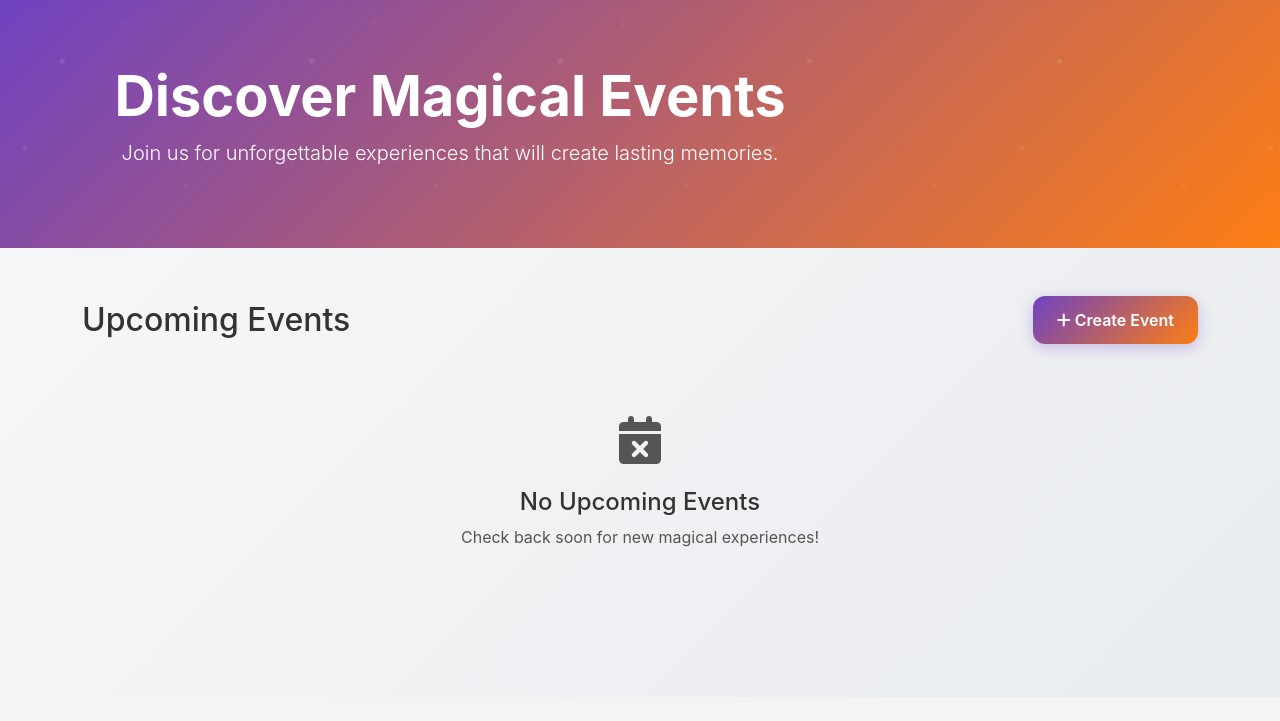
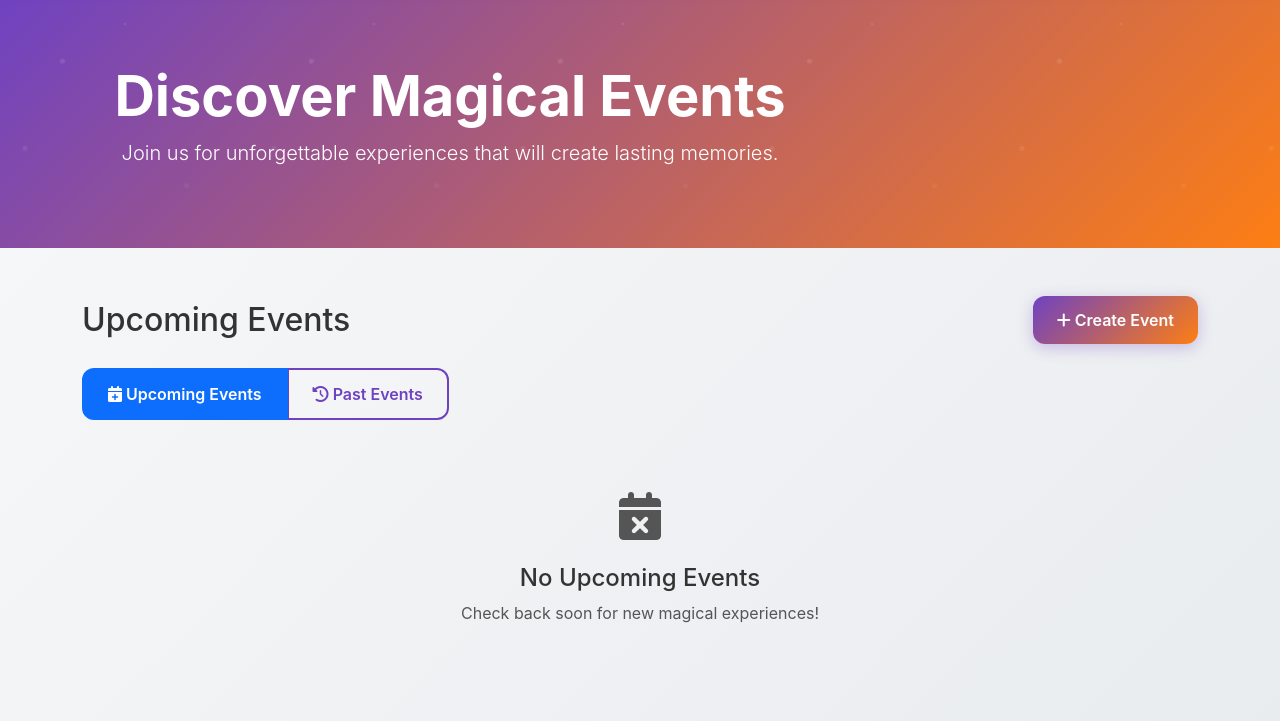
Before and after one commit to SakhelaTheInvincible/MERP, a Django app: page / in a window 1280 px wide. Shown: the part 104-825 px from the top of the page. Before the commit the page ends 651 px from the top, so only its background shows below. Run offline with Django 5.2, Linux system fonts and the light colour scheme; tables that the repository leaves empty hold one stand-in row (values such as "Sample post"); some libraries are stand-ins or nearby versions.

Commit message:
Feature - Seperate events by upcoming and past events

```diff
--- a/events/urls.py
+++ b/events/urls.py
@@ -4,6 +4,8 @@
 urlpatterns = [
     # API endpoints
     path('api/events/', views.EventListView.as_view(), name='api-events-list'),
+    path('api/events/upcoming/', views.UpcomingEventsView.as_view(), name='api-events-upcoming'),
+    path('api/events/past/', views.PastEventsView.as_view(), name='api-events-past'),
     path('api/events/create/', views.EventCreateView.as_view(), name='api-event-create'),
     path('api/events/<int:pk>/', views.EventDetailView.as_view(), name='api-event-detail'),
     path('api/registrations/', views.RegistrationCreateView.as_view(), name='api-registration-create'),
--- a/events/views.py
+++ b/events/views.py
@@ -35,12 +35,30 @@
 
 
 class EventListView(generics.ListAPIView):
-    """List all upcoming events"""
+    """List all events - deprecated, use UpcomingEventsView or PastEventsView instead"""
     serializer_class = EventSerializer
 
     def get_queryset(self):
         # Show all events for now (can be filtered later if needed)
         return Event.objects.all().order_by('start_date')
+
+
+class UpcomingEventsView(generics.ListAPIView):
+    """List all upcoming events (end date is in the future)"""
+    serializer_class = EventSerializer
+
+    def get_queryset(self):
+        now = timezone.now()
+        return Event.objects.filter(end_date__gt=now).order_by('start_date')
+
+
+class PastEventsView(generics.ListAPIView):
+    """List all past events (end date is in the past)"""
+    serializer_class = EventSerializer
+
+    def get_queryset(self):
+        now = timezone.now()
+        return Event.objects.filter(end_date__lte=now).order_by('-end_date')
 
 
 class EventDetailView(generics.RetrieveAPIView):
--- a/templates/events/events_list.html
+++ b/templates/events/events_list.html
@@ -20,11 +20,24 @@
     <div class="row">
         <div class="col-12">
             <div class="d-flex justify-content-between align-items-center mb-4">
-                <h2 class="mb-0">Upcoming Events</h2>
+                <h2 class="mb-0" id="events-title">Upcoming Events</h2>
                 <a href="/create/" class="btn btn-primary">
                     <i class="fas fa-plus"></i> Create Event
                 </a>
             </div>
+
+            <!-- Toggle buttons for event types -->
+            <div class="mb-4">
+                <div class="btn-group" role="group" aria-label="Event type toggle">
+                    <button type="button" class="btn btn-outline-primary active" id="upcoming-btn" onclick="switchEventType('upcoming')">
+                        <i class="fas fa-calendar-plus"></i> Upcoming Events
+                    </button>
+                    <button type="button" class="btn btn-outline-primary" id="past-btn" onclick="switchEventType('past')">
+                        <i class="fas fa-history"></i> Past Events
+                    </button>
+                </div>
+            </div>
+
             <div id="loading" class="text-center">
                 <div class="spinner-border text-primary" role="status">
                     <span class="visually-hidden">Loading...</span>
@@ -34,8 +47,8 @@
             <div id="events-container" class="row" style="display: none;"></div>
             <div id="no-events" class="text-center py-5" style="display: none;">
                 <i class="fas fa-calendar-times fa-3x text-muted mb-3"></i>
-                <h4>No Upcoming Events</h4>
-                <p class="text-muted">Check back soon for new magical experiences!</p>
+                <h4 id="no-events-title">No Upcoming Events</h4>
+                <p class="text-muted" id="no-events-text">Check back soon for new magical experiences!</p>
             </div>
         </div>
     </div>
@@ -44,13 +57,43 @@
 
 {% block scripts %}
 <script>
+let currentEventType = 'upcoming';
+
 $(document).ready(function() {
     loadEvents();
 });
 
+function switchEventType(eventType) {
+    currentEventType = eventType;
+
+    // Update button states
+    $('.btn-group button').removeClass('active btn-primary').addClass('btn-outline-primary');
+    $(`#${eventType}-btn`).removeClass('btn-outline-primary').addClass('btn-primary active');
+
+    // Update page title and messaging
+    if (eventType === 'upcoming') {
+        $('#events-title').text('Upcoming Events');
+        $('#no-events-title').text('No Upcoming Events');
+        $('#no-events-text').text('Check back soon for new magical experiences!');
+    } else {
+        $('#events-title').text('Past Events');
+        $('#no-events-title').text('No Past Events');
+        $('#no-events-text').text('No events have concluded yet.');
+    }
+
+    // Hide current content and load new events
+    $('#events-container').hide();
+    $('#no-events').hide();
+    $('#loading').show();
+
+    loadEvents();
+}
+
 function loadEvents() {
+    const endpoint = currentEventType === 'upcoming' ? '/api/events/upcoming/' : '/api/events/past/';
+
     $.ajax({
-        url: '/api/events/',
+        url: endpoint,
         method: 'GET',
         success: function(data) {
             $('#loading').hide();
@@ -83,10 +126,11 @@
         const startDate = parseDate(event.start_date);
         const endDate = parseDate(event.end_date);
         const thumbnailUrl = event.thumbnail || 'https://via.placeholder.com/300x200?text=Event';
+        const isPastEvent = currentEventType === 'past';
 
         html += `
             <div class="col-md-6 col-lg-4 mb-4">
-                <div class="card event-card h-100">
+                <div class="card event-card h-100 ${isPastEvent ? 'opacity-75' : ''}">
                     <img src="${thumbnailUrl}" class="card-img-top" alt="${event.title}" style="height: 200px; object-fit: cover;">
                     <div class="card-body d-flex flex-column">
                         <h5 class="card-title">${event.title}</h5>
@@ -102,13 +146,15 @@
                                 <small class="text-muted">
                                     <i class="fas fa-users"></i> ${event.registration_count || 0} registered
                                 </small>
-                                ${event.can_register ?
-                                    '<span class="badge bg-success status-badge">Open</span>' :
-                                    '<span class="badge bg-secondary status-badge">Closed</span>'
+                                ${isPastEvent ?
+                                    '<span class="badge bg-secondary status-badge">Completed</span>' :
+                                    (event.can_register ?
+                                        '<span class="badge bg-success status-badge">Open</span>' :
+                                        '<span class="badge bg-secondary status-badge">Closed</span>')
                                 }
                             </div>
-                            <a href="/events/${event.id}/" class="btn btn-primary w-100">
-                                ${event.can_register ? 'Register Now' : 'View Details'}
+                            <a href="/events/${event.id}/" class="btn ${isPastEvent ? 'btn-outline-secondary' : 'btn-primary'} w-100">
+                                ${isPastEvent ? 'View Details' : (event.can_register ? 'Register Now' : 'View Details')}
                             </a>
                         </div>
                     </div>
```
